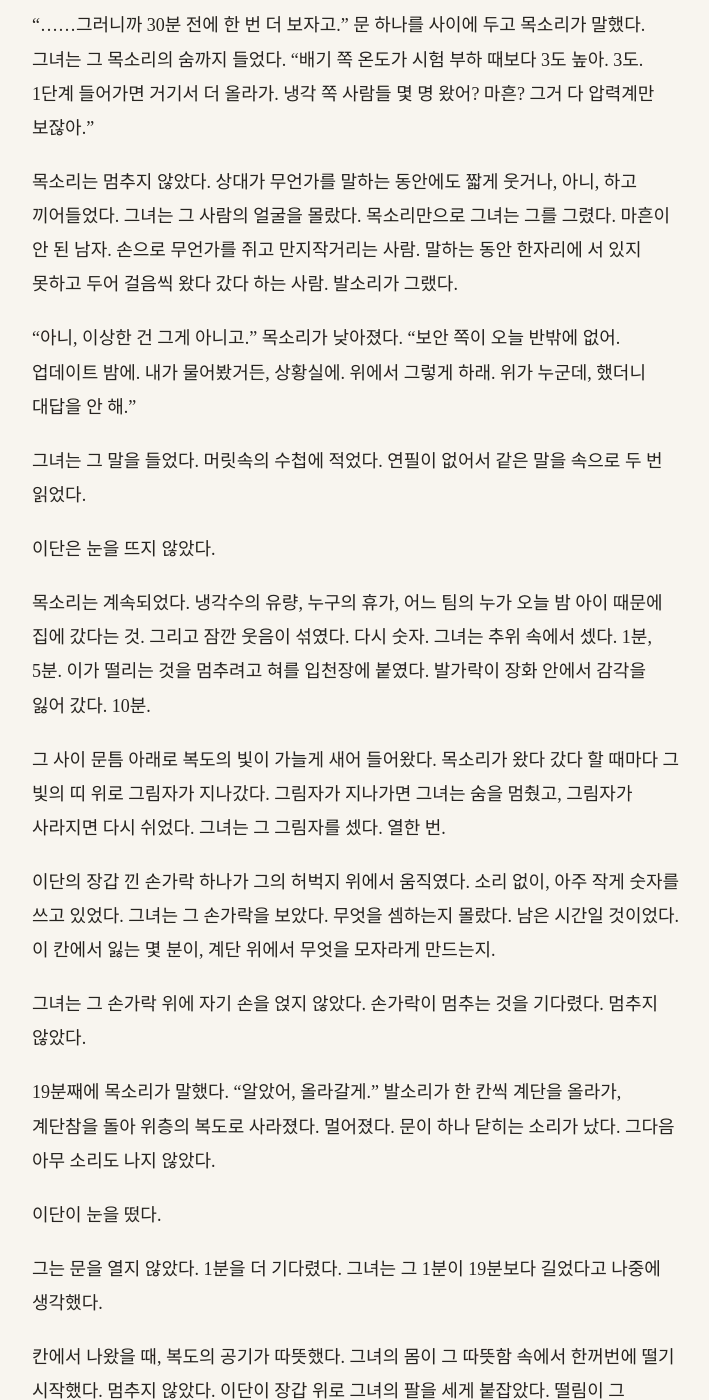
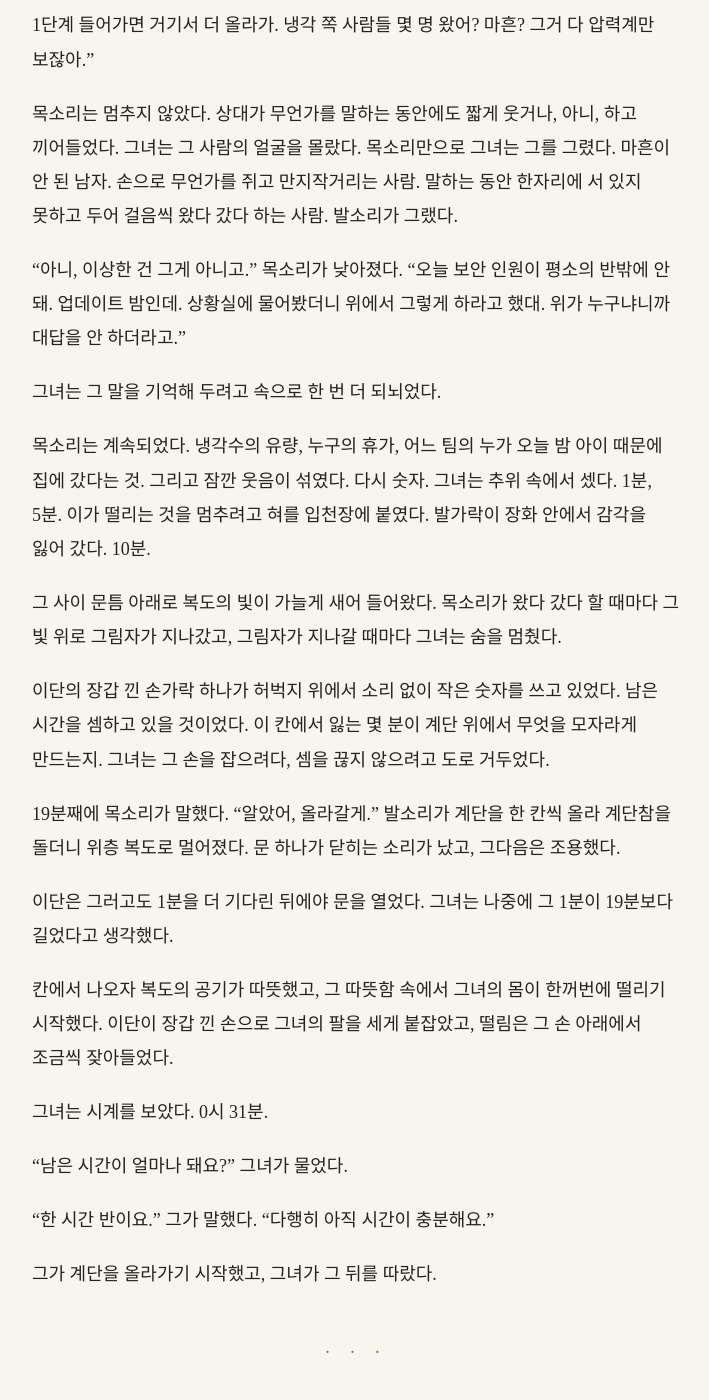
Before and after one commit to kangkkang/writer_s1_public, a Jekyll site: the page built from vol1/033.md, in a window 1280 px wide and 1400 px high, scrolled down 19382 px. Shown: the whole window, without its empty margins (284-993 px from the left). Built offline with Jekyll 4.4.1, drawn with Linux system fonts in a browser that asks for light colours; our own code applies the rules of GitHub Pages for plain Markdown files; some of the changed text lies outside the part shown.

Commit message:
Update from https://github.com/kangkkang/writer_s1/commit/d46de6d5d91f86e290de934e8f1752684a81898a

```diff
--- a/vol1/033.md
+++ b/vol1/033.md
@@ -302,7 +302,7 @@
 
 벽에 작은 노란 등이 일정한 간격으로 붙어 있었다. 등과 등 사이는 어두워서, 그들이 지나갈 때마다 서로의 얼굴이 보였다가 사라졌다.
 
-이단이 앞서 걸었다. 카일의 도면은 꺼낼 필요가 없었다. 둘 다 6주 동안 그 경로를 외웠다. 둘째 갈림길에서 왼쪽으로 돌아 짧은 계단을 내려간 뒤, 길게 곧은 통로를 끝까지 가면 카일의 연필 선이 끊기기 직전에 문이 하나 있었다.
+이단이 앞서 걸었다. 카일의 도면은 꺼낼 필요가 없었다. 둘 다 6주 동안 그 경로를 외웠다. 둘째 갈림길에서 왼쪽으로 돌아 짧은 계단을 내려간 뒤, 길게 곧은 통로 끝의 문까지가 카일이 도면에 그려 둔 길이었다.
 
 둘째 갈림길에서 왼쪽으로 돌았을 때, 길이 없었다.
 
@@ -310,7 +310,7 @@
 
 그녀는 모자 위의 열화상 안경을 내렸다. 주황과 노랑으로 빛나는 다른 관들 사이에서 새 관 두 줄만 검었다. 아직 물이 돌지 않아 차가운 관이었다. 압력계를 읽으러 온 사람이라면 맨 먼저 들여다봤을 것이었다. 그녀가 안경을 올리자 이단이 고개를 한 번 끄덕였다.
 
-카일이 견학을 온 것은 작년 가을이었고, 이 관은 지난달에 들어왔다. 카일의 도면은 카일이 죽은 날에서 멈춰 있었지만, 단지는 그 뒤로도 자랐다.
+카일이 견학을 온 것은 작년 가을이었고, 이 관은 지난달에 들어왔다. 카일이 죽은 뒤에도 단지에는 새 설비가 계속 들어왔고, 카일의 도면에는 그것이 없었다.
 
 그녀는 관과 벽 사이를 장갑 낀 손으로 더듬었다. 손가락 하나 들어갈 틈이 없었다. 관 밑으로 기어갈 자리도, 위로 넘어갈 자리도 없었다.
 
@@ -370,55 +370,49 @@
 
 목소리를 먼저 알아들은 것은 이단이었다.
 
-그들은 계단 아래의 좁은 공간에 있었다. 위로 올라가는 계단 하나만 남아 있었다. 그 계단 위가 9년 동안 매일 밤 그가 복도를 걷던 그의 층이었다. 계단참 너머에서 발소리가 들렸다. 그리고 목소리. 남자의 목소리였다. 프롬에 대고 말하는, 조금 높고 빠른 목소리.
+그들은 계단 아래의 좁은 공간에 있었다. 남은 것은 위로 올라가는 계단 하나였고, 그 위가 9년 동안 매일 밤 그가 복도를 걷던 그의 층이었다. 계단참 너머에서 발소리와 함께, 프롬에 대고 조금 높고 빠르게 말하는 남자의 목소리가 내려왔다.
 
-이단의 몸이 멈췄다. 그녀는 그것을 그의 등으로 보았다. 어깨가 한 번 올라갔다가, 내려가지 않았다.
+이단이 멈춰 섰다. 그의 어깨가 움찔하더니 그대로 굳었다.
 
 "같이 일하던 사람이에요." 그가 입술만 움직여서 말했다.
 
-그는 계단 옆의 철문 하나를 열었다. 그녀는 그 안이 무엇인지 몰랐다. 그가 먼저 들어갔고, 그녀가 따라 들어갔다. 문이 닫혔다.
+그가 계단 옆의 철문 하나를 열고 먼저 들어갔다. 그녀는 안에 무엇이 있는지도 모른 채 따라 들어갔고, 등 뒤에서 문이 닫혔다.
 
 안은 추웠다.
 
-뜨거운 통로를 지나온 몸에 그 추위가 닿았다. 땀에 젖은 작업복이 한순간에 차가워져 등에 달라붙었다. 그녀는 이를 악물었다. 이가 떨렸다. 좁은 칸이었다. 두 사람이 마주 서면 숨이 서로의 얼굴에 닿았다. 등 뒤에서 무언가가 큰 소리로 숨을 쉬었다. 차가운 바람을 끝없이 내뿜는 소리였다. 그 바람이 그녀의 목덜미를 지나 모자 안의 젖은 머리카락을 얼렸다. 금속의 냄새가 났다. 서리가 앉을 것 같은 냄새.
+뜨거운 통로를 지나온 몸에 추위가 닿자, 땀에 젖은 작업복이 한순간에 차가워져 등에 달라붙었다. 이를 악물어도 이가 떨렸다. 두 사람이 마주 서면 숨이 서로의 얼굴에 닿을 만큼 좁은 칸이었다. 등 뒤의 기계가 차가운 바람을 쉬지 않고 내뿜었고, 그 바람이 목덜미를 지나 모자 안의 젖은 머리카락까지 얼렸다. 서리 앉은 쇠붙이 냄새가 났다.
 
-어둠 속에서 작은 초록 불 하나가 깜빡였다. 그 불빛이 그의 얼굴의 반을 비췄다. 땀이 마르다 만 이마, 눈썹, 감은 눈. 그는 눈을 감고 있었다.
+어둠 속에서 깜빡이는 작은 초록 불 하나가 그의 얼굴 반쪽을 비췄다. 그는 눈을 감고 있었고, 이마의 땀은 아직 다 마르지 않았다.
 
-문 너머에서 발소리가 다가왔다. 그리고 멈췄다. 바로 앞이었다.
+발소리가 다가오더니 문 바로 앞에서 멈췄다.
 
 "……그러니까 30분 전에 한 번 더 보자고." 문 하나를 사이에 두고 목소리가 말했다. 그녀는 그 목소리의 숨까지 들었다. "배기 쪽 온도가 시험 부하 때보다 3도 높아. 3도. 1단계 들어가면 거기서 더 올라가. 냉각 쪽 사람들 몇 명 왔어? 마흔? 그거 다 압력계만 보잖아."
 
 목소리는 멈추지 않았다. 상대가 무언가를 말하는 동안에도 짧게 웃거나, 아니, 하고 끼어들었다. 그녀는 그 사람의 얼굴을 몰랐다. 목소리만으로 그녀는 그를 그렸다. 마흔이 안 된 남자. 손으로 무언가를 쥐고 만지작거리는 사람. 말하는 동안 한자리에 서 있지 못하고 두어 걸음씩 왔다 갔다 하는 사람. 발소리가 그랬다.
 
-"아니, 이상한 건 그게 아니고." 목소리가 낮아졌다. "보안 쪽이 오늘 반밖에 없어. 업데이트 밤에. 내가 물어봤거든, 상황실에. 위에서 그렇게 하래. 위가 누군데, 했더니 대답을 안 해."
+"아니, 이상한 건 그게 아니고." 목소리가 낮아졌다. "오늘 보안 인원이 평소의 반밖에 안 돼. 업데이트 밤인데. 상황실에 물어봤더니 위에서 그렇게 하라고 했대. 위가 누구냐니까 대답을 안 하더라고."
 
-그녀는 그 말을 들었다. 머릿속의 수첩에 적었다. 연필이 없어서 같은 말을 속으로 두 번 읽었다.
-
-이단은 눈을 뜨지 않았다.
+그녀는 그 말을 기억해 두려고 속으로 한 번 더 되뇌었다.
 
 목소리는 계속되었다. 냉각수의 유량, 누구의 휴가, 어느 팀의 누가 오늘 밤 아이 때문에 집에 갔다는 것. 그리고 잠깐 웃음이 섞였다. 다시 숫자. 그녀는 추위 속에서 셌다. 1분, 5분. 이가 떨리는 것을 멈추려고 혀를 입천장에 붙였다. 발가락이 장화 안에서 감각을 잃어 갔다. 10분.
 
-그 사이 문틈 아래로 복도의 빛이 가늘게 새어 들어왔다. 목소리가 왔다 갔다 할 때마다 그 빛의 띠 위로 그림자가 지나갔다. 그림자가 지나가면 그녀는 숨을 멈췄고, 그림자가 사라지면 다시 쉬었다. 그녀는 그 그림자를 셌다. 열한 번.
+그 사이 문틈 아래로 복도의 빛이 가늘게 새어 들어왔다. 목소리가 왔다 갔다 할 때마다 그 빛 위로 그림자가 지나갔고, 그림자가 지나갈 때마다 그녀는 숨을 멈췄다.
 
-이단의 장갑 낀 손가락 하나가 그의 허벅지 위에서 움직였다. 소리 없이, 아주 작게 숫자를 쓰고 있었다. 그녀는 그 손가락을 보았다. 무엇을 셈하는지 몰랐다. 남은 시간일 것이었다. 이 칸에서 잃는 몇 분이, 계단 위에서 무엇을 모자라게 만드는지.
+이단의 장갑 낀 손가락 하나가 허벅지 위에서 소리 없이 작은 숫자를 쓰고 있었다. 남은 시간을 셈하고 있을 것이었다. 이 칸에서 잃는 몇 분이 계단 위에서 무엇을 모자라게 만드는지. 그녀는 그 손을 잡으려다, 셈을 끊지 않으려고 도로 거두었다.
 
-그녀는 그 손가락 위에 자기 손을 얹지 않았다. 손가락이 멈추는 것을 기다렸다. 멈추지 않았다.
+19분째에 목소리가 말했다. "알았어, 올라갈게." 발소리가 계단을 한 칸씩 올라 계단참을 돌더니 위층 복도로 멀어졌다. 문 하나가 닫히는 소리가 났고, 그다음은 조용했다.
 
-19분째에 목소리가 말했다. "알았어, 올라갈게." 발소리가 한 칸씩 계단을 올라가, 계단참을 돌아 위층의 복도로 사라졌다. 멀어졌다. 문이 하나 닫히는 소리가 났다. 그다음 아무 소리도 나지 않았다.
+이단은 그러고도 1분을 더 기다린 뒤에야 문을 열었다. 그녀는 나중에 그 1분이 19분보다 길었다고 생각했다.
 
-이단이 눈을 떴다.
-
-그는 문을 열지 않았다. 1분을 더 기다렸다. 그녀는 그 1분이 19분보다 길었다고 나중에 생각했다.
-
-칸에서 나왔을 때, 복도의 공기가 따뜻했다. 그녀의 몸이 그 따뜻함 속에서 한꺼번에 떨기 시작했다. 멈추지 않았다. 이단이 장갑 위로 그녀의 팔을 세게 붙잡았다. 떨림이 그 아래에서 조금씩 잦아들었다.
+칸에서 나오자 복도의 공기가 따뜻했고, 그 따뜻함 속에서 그녀의 몸이 한꺼번에 떨리기 시작했다. 이단이 장갑 낀 손으로 그녀의 팔을 세게 붙잡았고, 떨림은 그 손 아래에서 조금씩 잦아들었다.
 
 그녀는 시계를 보았다. 0시 31분.
 
-"얼마나 남았어요." 그녀가 물었다.
+"남은 시간이 얼마나 돼요?" 그녀가 물었다.
 
-"한 시간 반이요." 그는 잠깐 입을 다물었다. "필요한 건 한 시간이었어요."
+"한 시간 반이요." 그가 말했다. "다행히 아직 시간이 충분해요."
 
-그는 그 말을 하고 계단을 올라가기 시작했다. 그녀는 그 등을 보았다. 그는 몇 분이 모자라게 되었는지 말하지 않았다.
+그가 계단을 올라가기 시작했고, 그녀가 그 뒤를 따랐다.
 
 ---
 
```
Also changed, not shown: vol1/032.md (+1 -1 lines), vol1/036.md (+1 -1 lines), vol2/049.md (+1 -1 lines).
